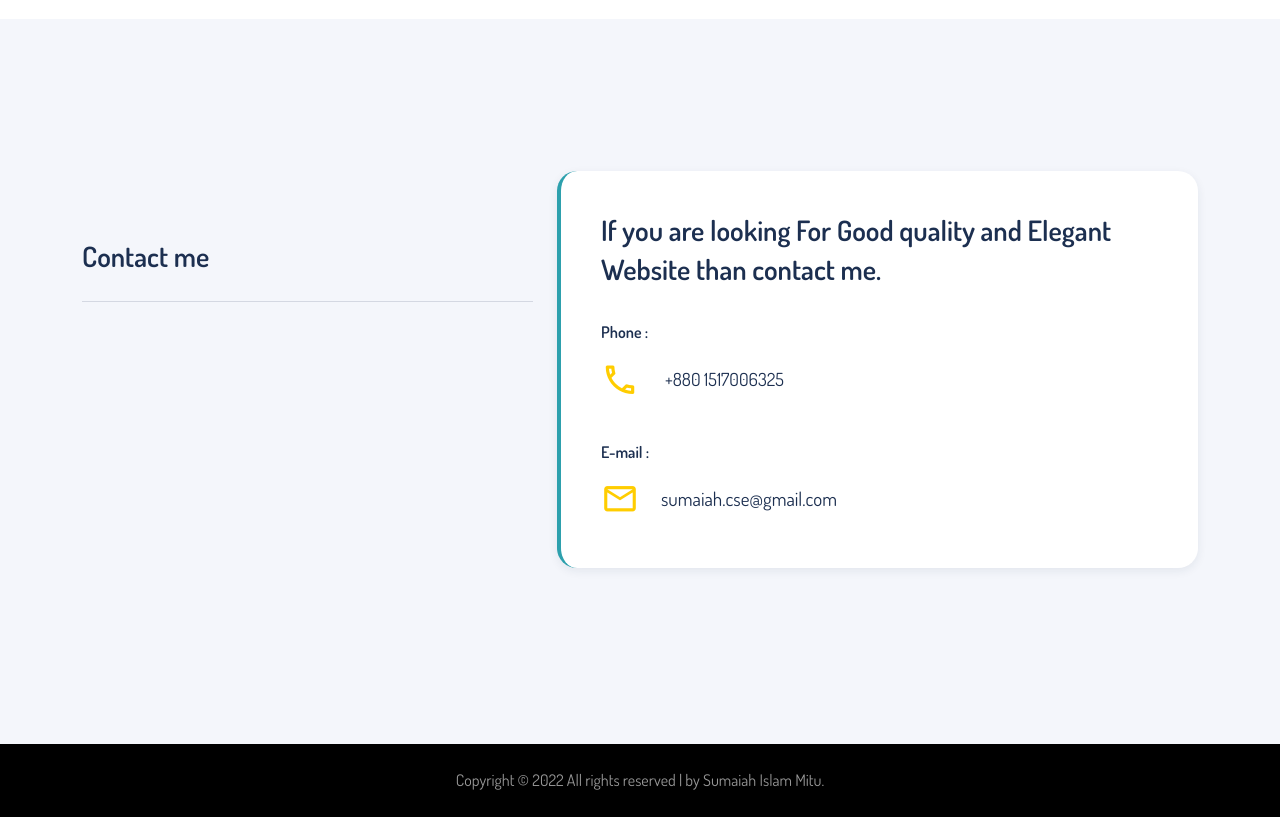
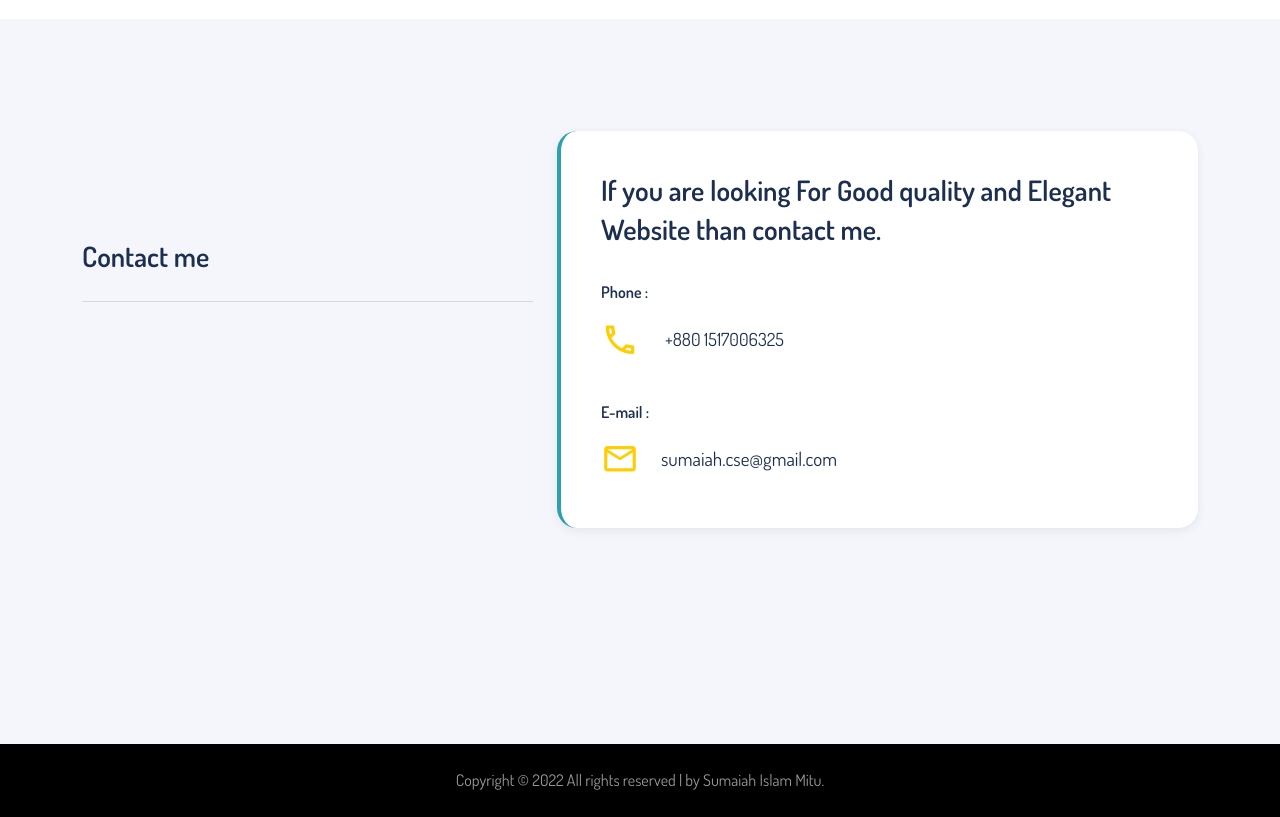
Before and after one commit to Sumaiah-Islam/portfolio, a plain HTML site: page index.html in a window 1280 px wide. Shown: the part 3260-4077 px from the top of the page. Drawn offline with Linux system fonts and the light colour scheme.

Commit message:
Update style.css

```diff
--- a/css/style.css
+++ b/css/style.css
@@ -2589,7 +2589,7 @@ body[data-layout-mode="dark"] .blog .blog-content a {
 }
 .contact .contact-item .custom-form {
   position: relative;
-  bottom: -80px;
+  bottom: -40px;
   box-shadow: 0px 3px 10px 0px rgba(28, 47, 80, 0.08);
   padding: 40px;
   border-radius: 20px;
```
